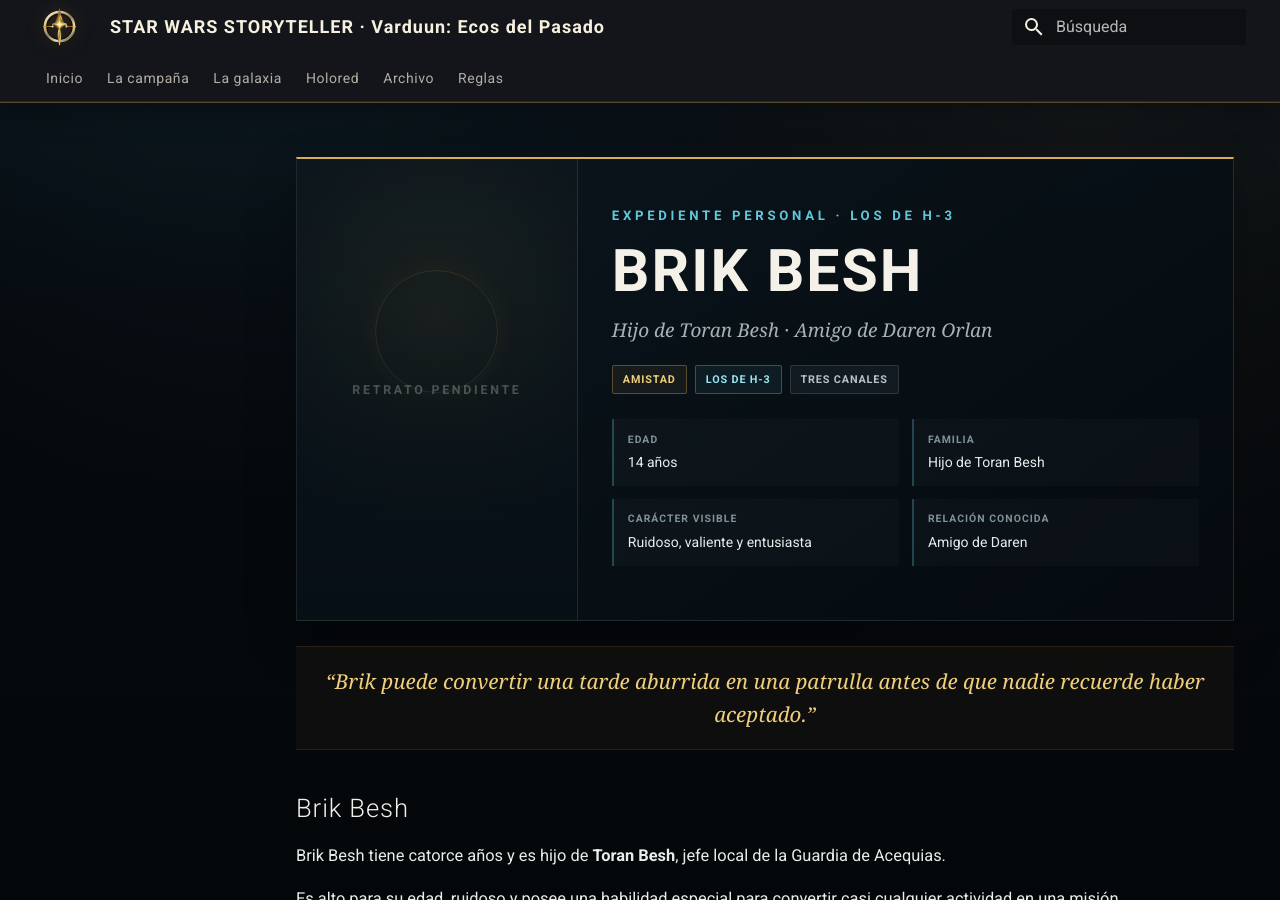
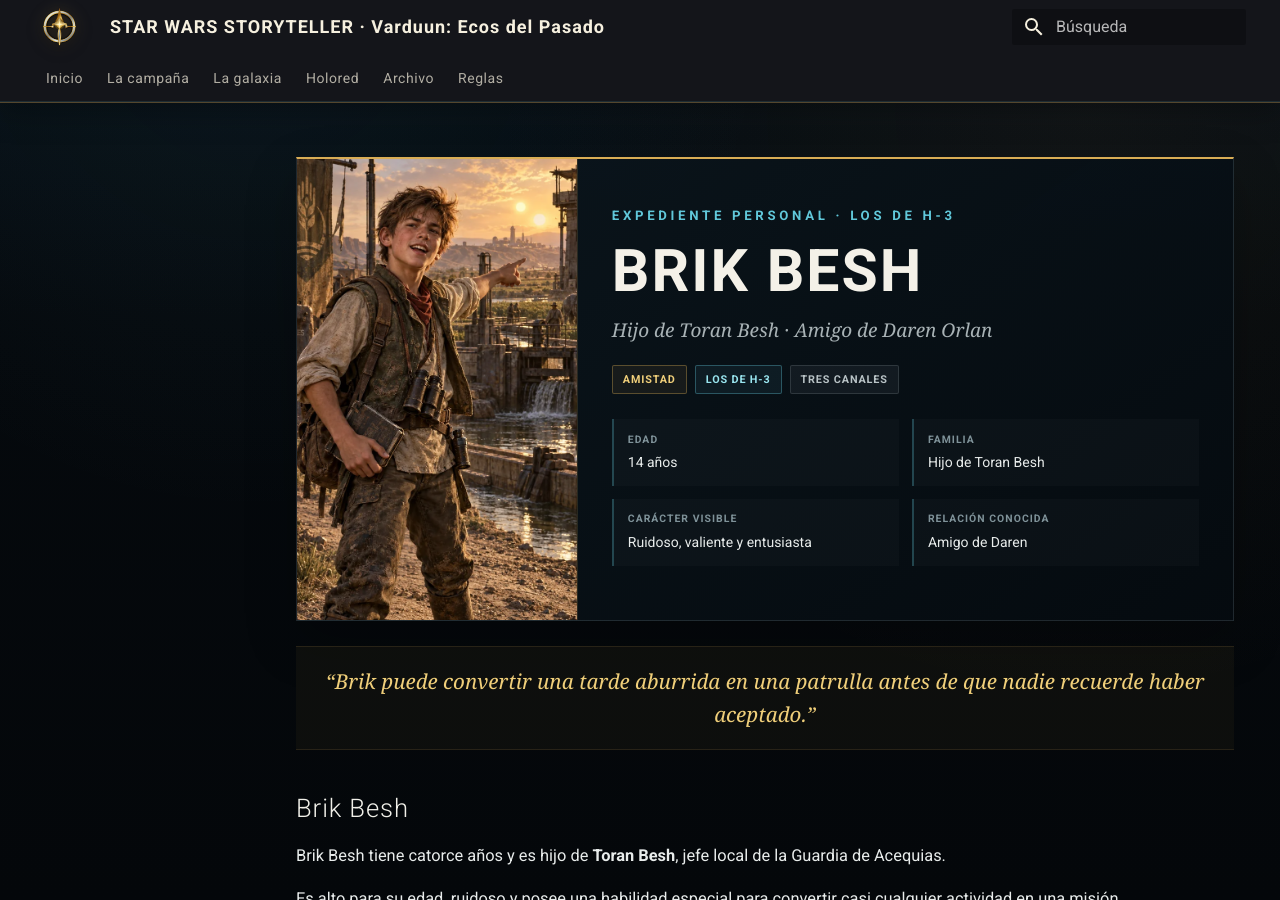
Before and after one commit to nethian/star-wars-storyteller-wiki, an MkDocs documentation site: the page built from docs/pnj/brik-besh.md, in a window 1280 px wide and 900 px high. Built offline with MkDocs 1.6.1 and Material for MkDocs 9.7.7, drawn with Linux system fonts in a browser that asks for light colours.

Commit message:
Activa el retrato de Brik Besh

```diff
--- a/docs/pnj/brik-besh.md
+++ b/docs/pnj/brik-besh.md
@@ -7,8 +7,8 @@
 
 <div class="sw-person-file__top" markdown>
 
-<div class="sw-person-file__portrait sw-person-file__portrait--placeholder">
-<span>RETRATO PENDIENTE</span>
+<div class="sw-person-file__portrait sw-person-file__portrait--brik" role="img" aria-label="Retrato de Brik Besh" style="padding:0; overflow:hidden;">
+<img src="/star-wars-storyteller-wiki/assets/images/pnj/brik-besh.webp?v=1" alt="Retrato de Brik Besh" style="display:block; width:100%; height:100%; min-height:360px; object-fit:cover; object-position:50% 20%;">
 </div>
 
 <div class="sw-person-file__identity" markdown>
```
